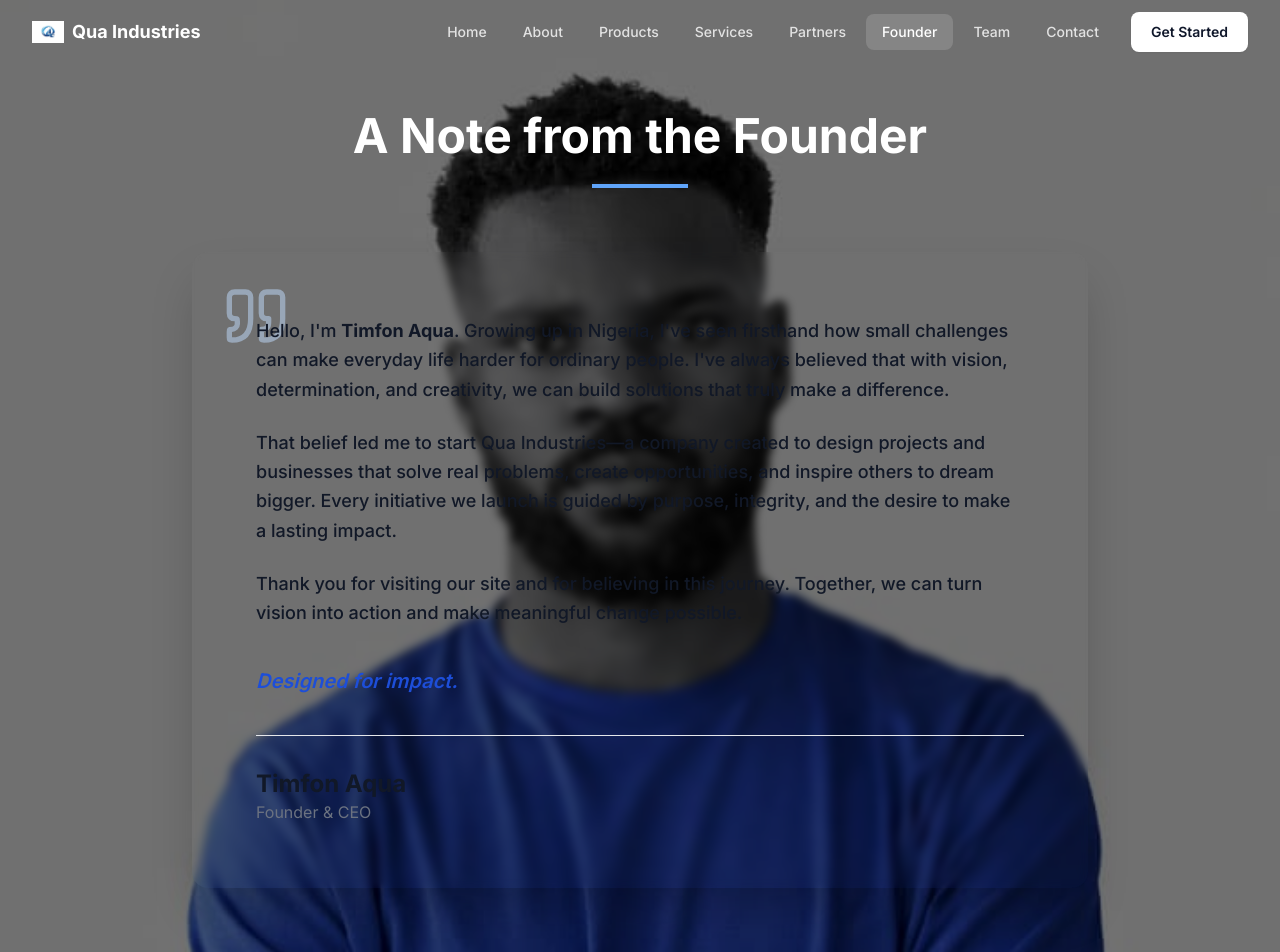
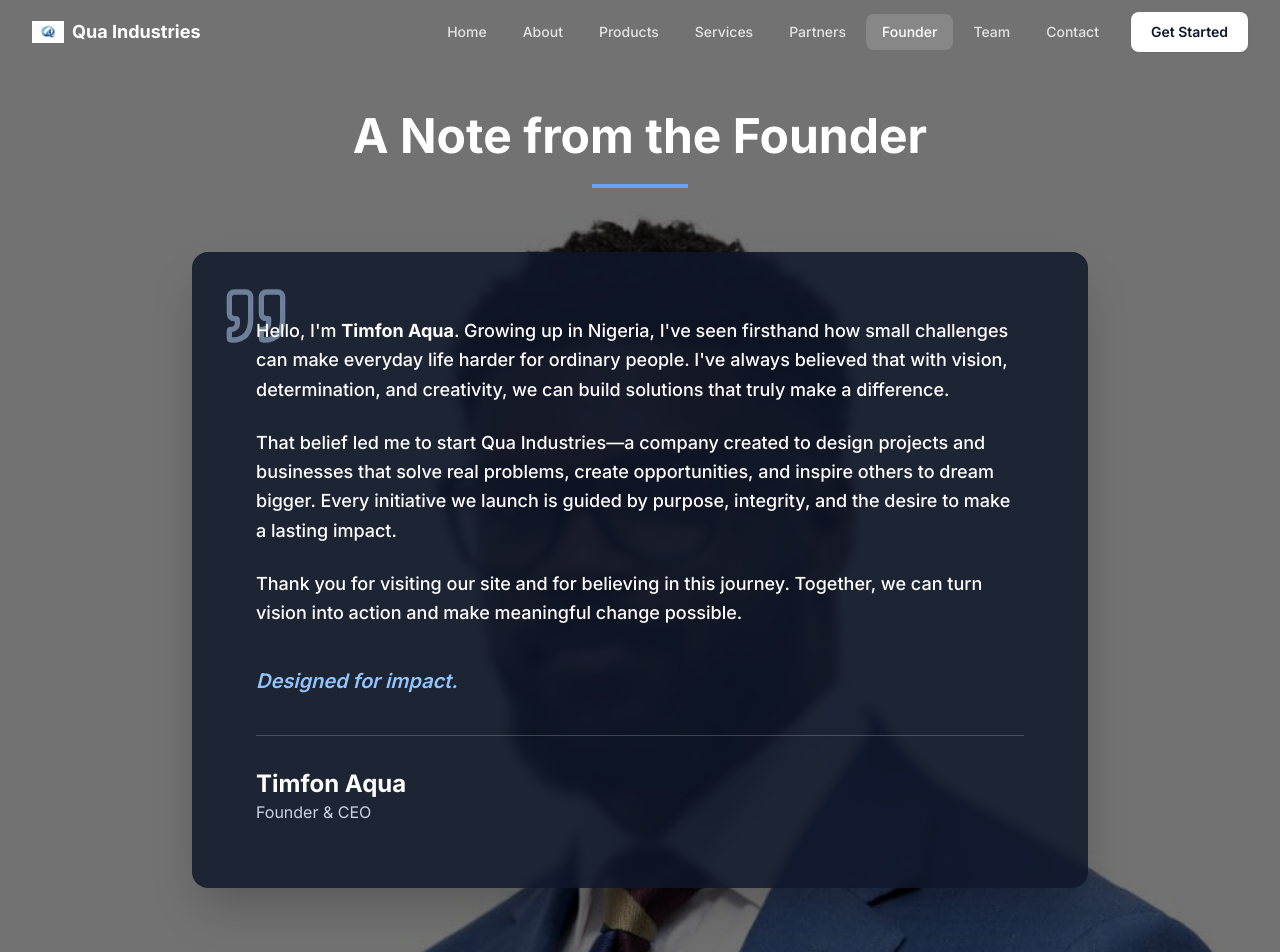
Before and after one commit to MichaelOputa/Qua-Industries, a React (Vite) app: page /founder in a window 1280 px wide. Shown: the top 952 px of the page. Built offline with nearby package versions, Linux system fonts and the light colour scheme.

Commit message:
Qua Industries

```diff
--- a/src/pages/FounderPage.tsx
+++ b/src/pages/FounderPage.tsx
@@ -6,7 +6,7 @@
       id="founder"
       className="py-24 relative overflow-hidden min-h-screen pt-28"
       style={{
-        backgroundImage: 'url(/founder.jpeg)',
+        backgroundImage: 'url(/Timfon.jpeg)',
         backgroundSize: 'cover',
         backgroundPosition: 'center',
         backgroundAttachment: 'fixed',
@@ -20,12 +20,12 @@
         </div>
 
         <div className="max-w-4xl mx-auto">
-          <div className="bg-white/98 rounded-2xl shadow-2xl p-10 md:p-16 relative backdrop-blur-sm">
+          <div className="bg-slate-900/85 rounded-2xl shadow-2xl p-10 md:p-16 relative backdrop-blur-sm">
             <Quote className="h-16 w-16 text-blue-200 absolute top-8 left-8 opacity-50" />
 
-            <div className="relative z-10 space-y-6 text-lg text-gray-900 font-medium leading-relaxed">
+            <div className="relative z-10 space-y-6 text-lg text-white font-medium leading-relaxed">
               <p>
-                Hello, I&apos;m <strong className="text-gray-900">Timfon Aqua</strong>. Growing up in Nigeria, I&apos;ve seen firsthand how small challenges can make everyday life harder for ordinary people. I&apos;ve always believed that with vision, determination, and creativity, we can build solutions that truly make a difference.
+                Hello, I&apos;m <strong className="text-white">Timfon Aqua</strong>. Growing up in Nigeria, I&apos;ve seen firsthand how small challenges can make everyday life harder for ordinary people. I&apos;ve always believed that with vision, determination, and creativity, we can build solutions that truly make a difference.
               </p>
 
               <p>
@@ -36,14 +36,14 @@
                 Thank you for visiting our site and for believing in this journey. Together, we can turn vision into action and make meaningful change possible.
               </p>
 
-              <p className="text-blue-700 font-semibold italic text-xl pt-4">Designed for impact.</p>
+              <p className="text-blue-300 font-semibold italic text-xl pt-4">Designed for impact.</p>
             </div>
 
-            <div className="mt-10 pt-8 border-t border-gray-200">
+            <div className="mt-10 pt-8 border-t border-white/20">
               <div className="flex items-center justify-between">
                 <div>
-                  <p className="text-2xl font-bold text-gray-900">Timfon Aqua</p>
-                  <p className="text-gray-500">Founder &amp; CEO</p>
+                  <p className="text-2xl font-bold text-white">Timfon Aqua</p>
+                  <p className="text-slate-300">Founder &amp; CEO</p>
                 </div>
               </div>
             </div>
```
